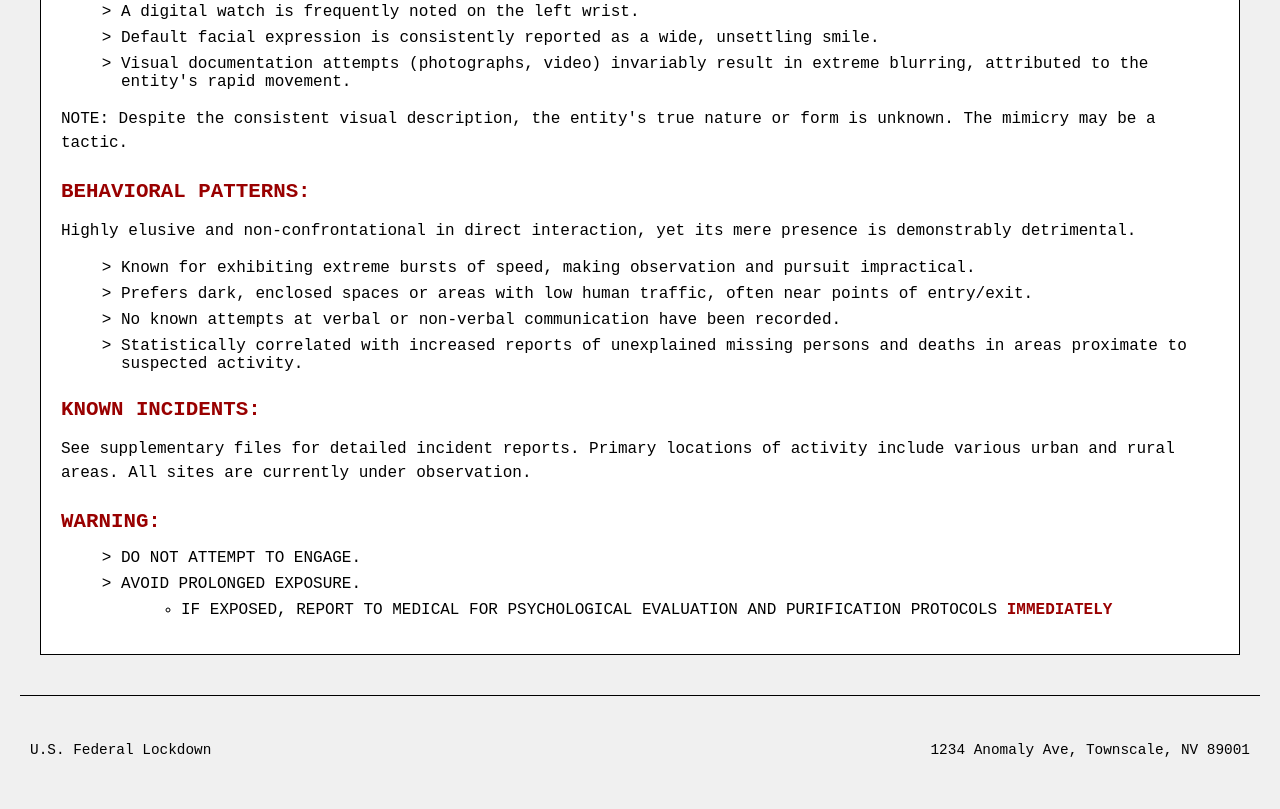
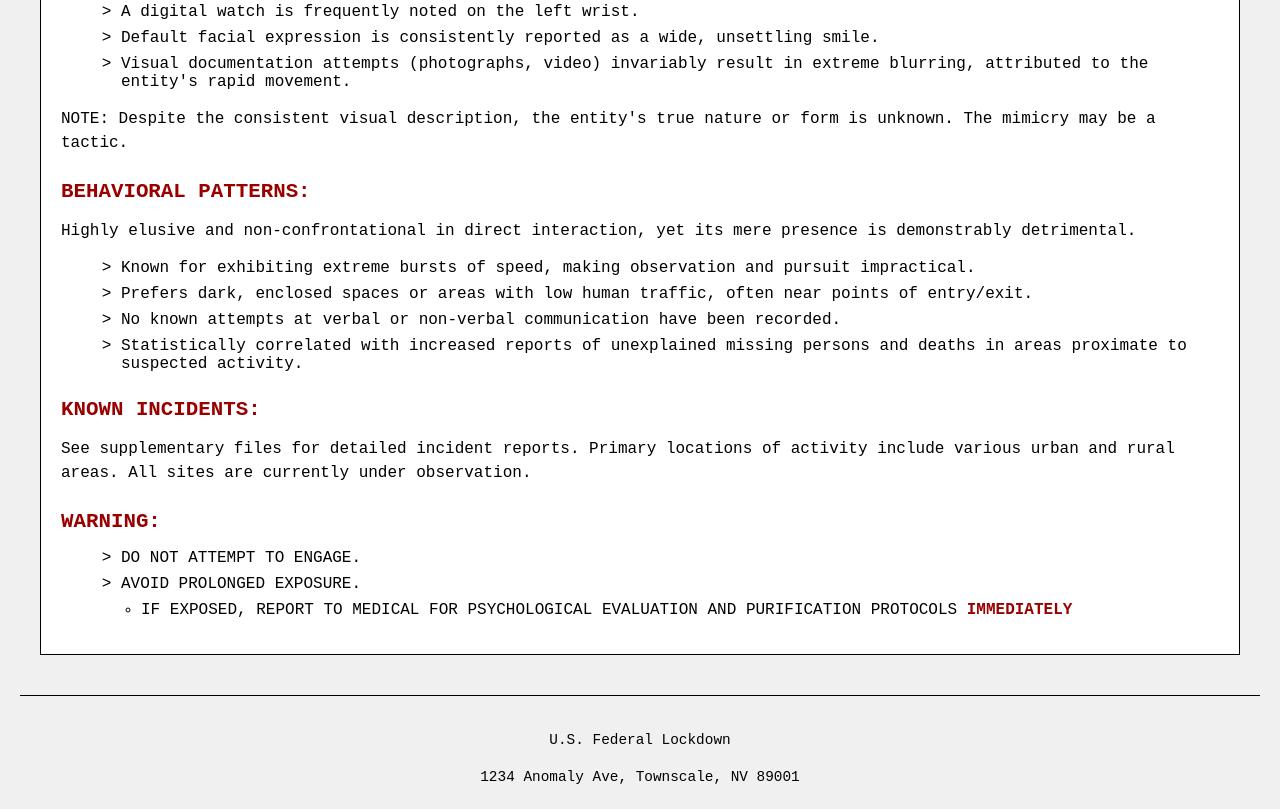
Before and after one commit to BTGorilla/Federal-Lockdown, a plain HTML site: page index.html in a window 1280 px wide. Shown: the part 559-1368 px from the top of the page. Drawn offline with Linux system fonts and the light colour scheme.

Commit message:
Update index.html

```diff
--- a/index.html
+++ b/index.html
@@ -75,17 +75,16 @@
             <ul>
                 <li>DO NOT ATTEMPT TO ENGAGE.</li>
                 <li>AVOID PROLONGED EXPOSURE.</li>
-                <ul class="warning">
-                    <li>IF EXPOSED, REPORT TO MEDICAL FOR PSYCHOLOGICAL EVALUATION AND PURIFICATION PROTOCOLS
-                        <span class="important">IMMEDIATELY</span></li>
-                </ul>
+                <li class="warning">
+                    IF EXPOSED, REPORT TO MEDICAL FOR PSYCHOLOGICAL EVALUATION AND PURIFICATION PROTOCOLS
+                    <span class="important">IMMEDIATELY</span>
+                </li>
             </ul>
-
         </section>
     </main>
 
     <footer>
-        <div style="display: flex; justify-content: space-between; padding: 10px;">
+        <div class="footer-text">
             <p>U.S. Federal Lockdown</p>
             <p>1234 Anomaly Ave, Townscale, NV 89001</p>
         </div>
```
